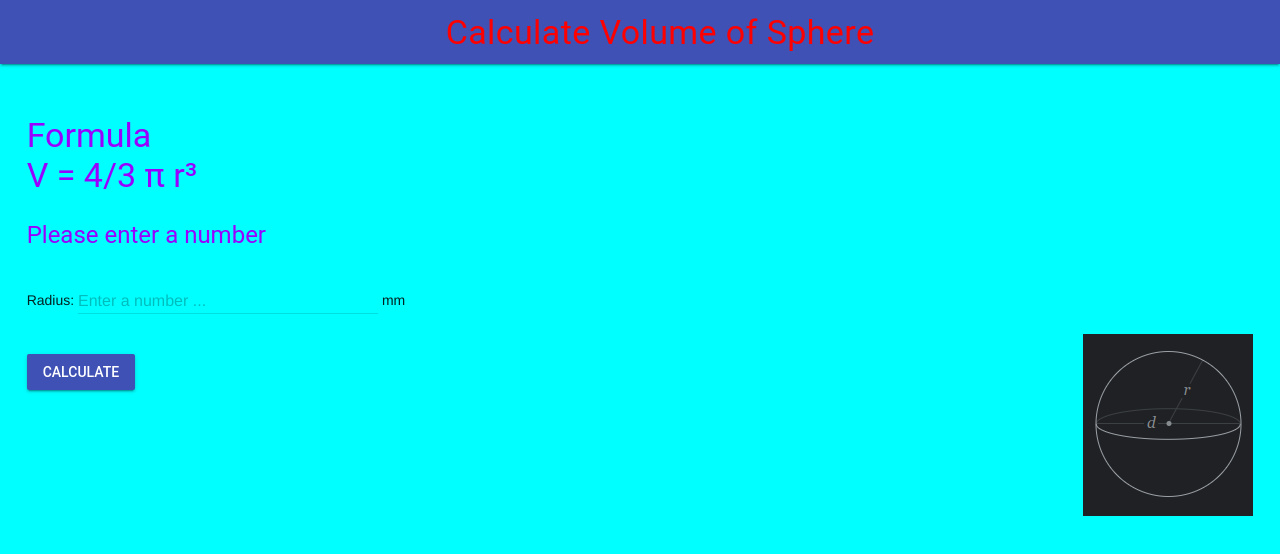
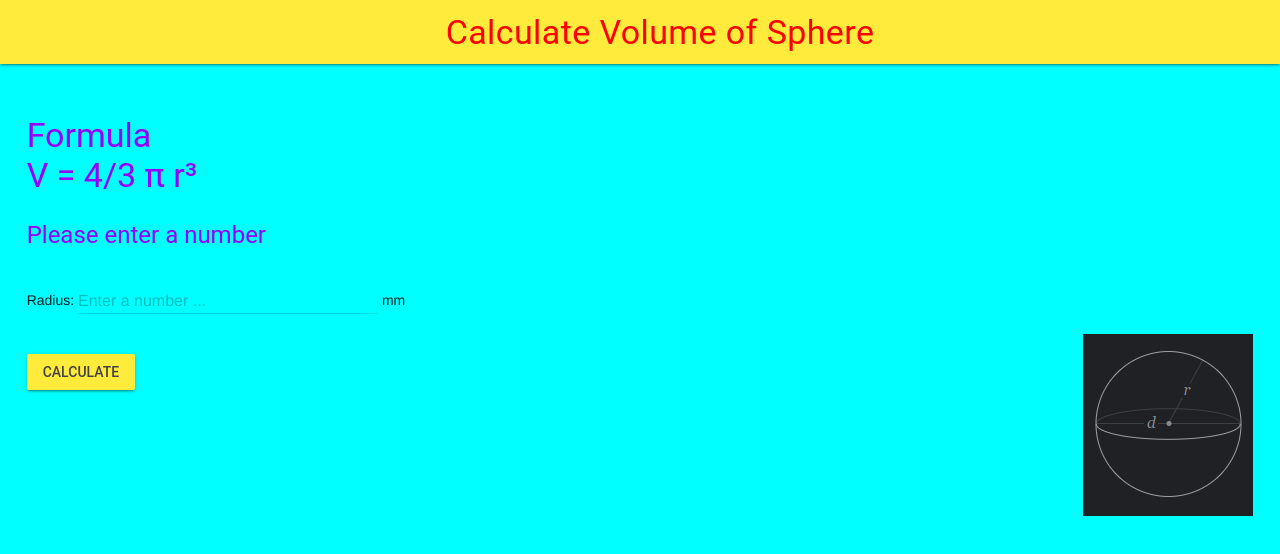
Before and after one commit to Dominic-Madeira/ICS2O-Unit-3-03-Dominic-Madeira, a plain HTML site: page index.html in a window 1280 px wide. Drawn offline with nearby package versions, Linux system fonts and the light colour scheme.

Commit message:
switched colours

```diff
--- a/index.html
+++ b/index.html
@@ -19,10 +19,10 @@
   <noscript>
     <link rel="stylesheet" href="https://fonts.googleapis.com/icon?family=Material+Icons" />
   </noscript>
-  <link rel="stylesheet" href="https://code.getmdl.io/1.3.0/material.indigo-purple.min.css" media="none"
+  <link rel="stylesheet" href="https://code.getmdl.io/1.3.0/material.yellow-cyan.min.css" media="none"
     onload="if(media!='all')media='all'" />
   <noscript>
-    <link rel="stylesheet" href="https://code.getmdl.io/1.3.0/material.indigo-purple.min.css" />
+    <link rel="stylesheet" href="https://code.getmdl.io/1.3.0/material.yellow-cyan.min.css" />
   </noscript>
   <link rel="apple-touch-icon" sizes="180x180" href="apple-touch-icon.png" />
   <link rel="icon" type="image/png" sizes="32x32" href="favicon-32x32.png" />
```
